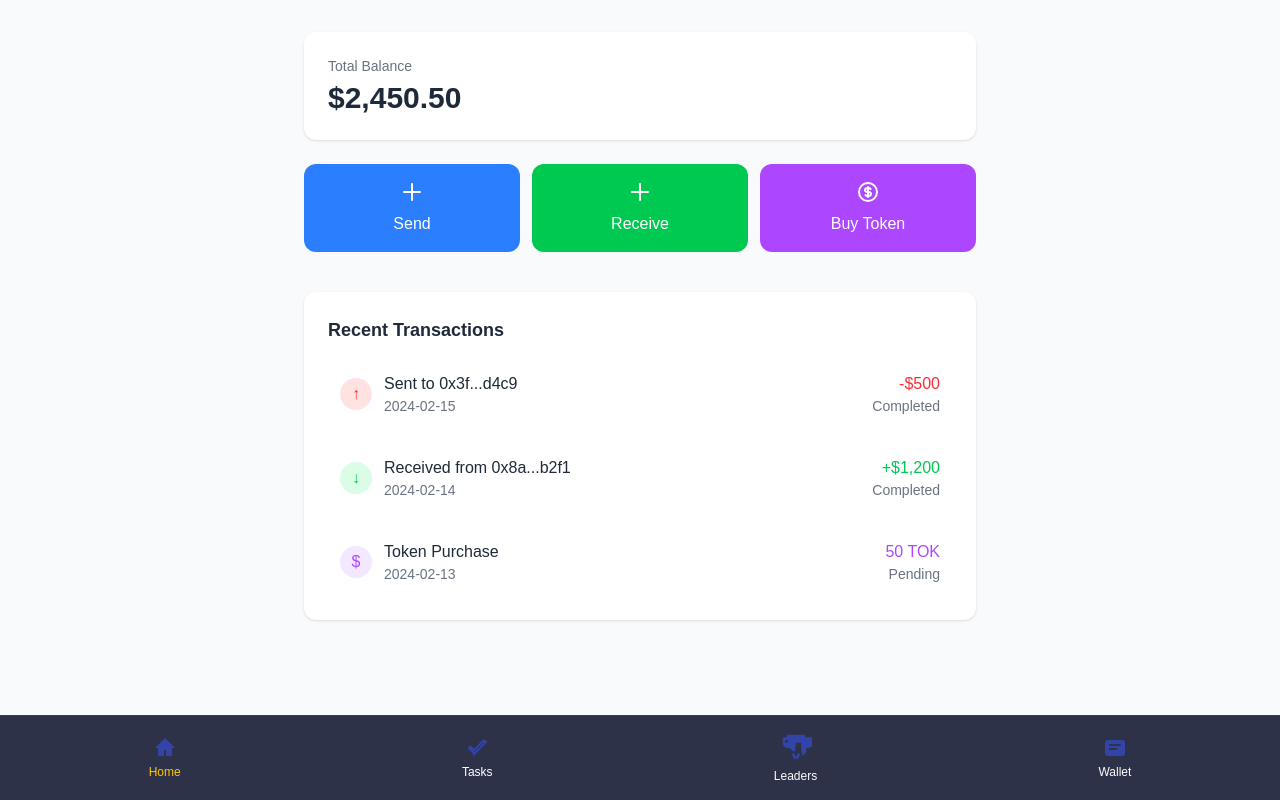
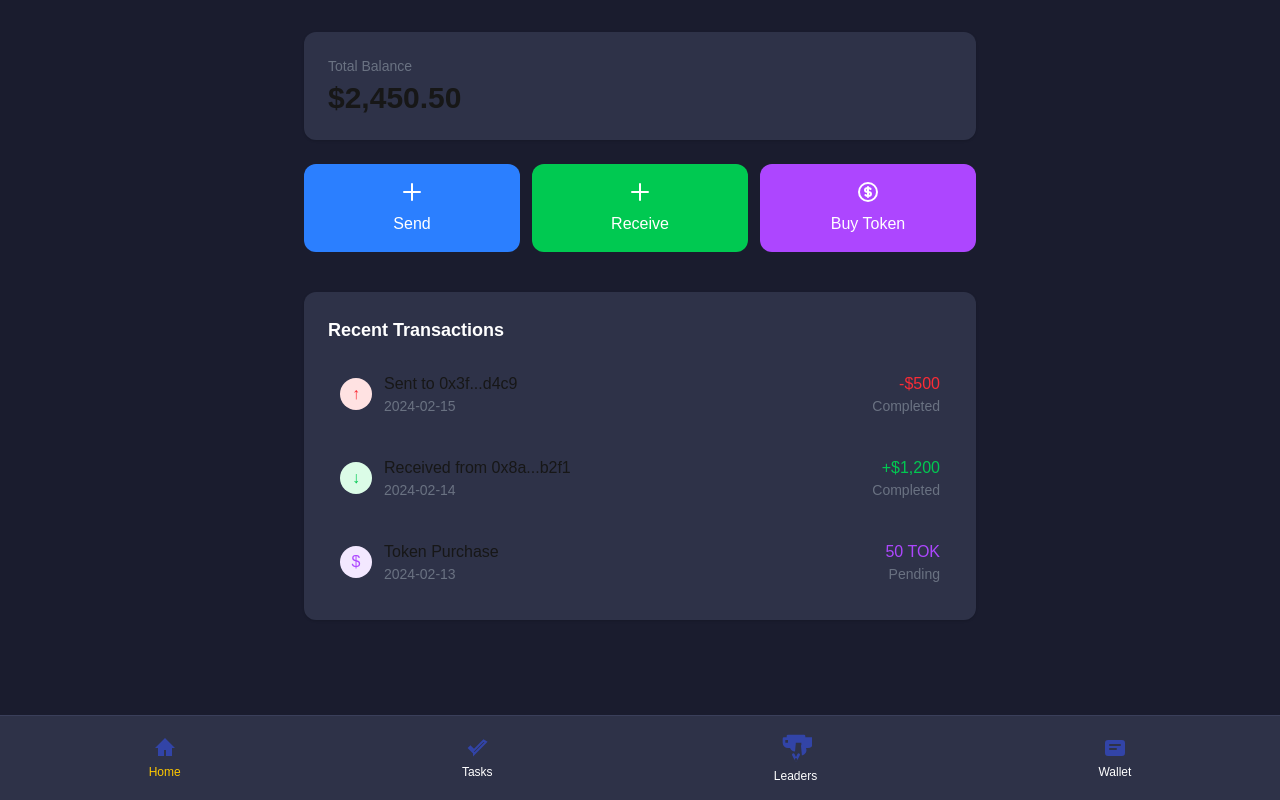
Before and after one commit to Bhee-tec/FLUXX-BOT, a Next.js app: page /wallet in a window 1280 px wide. Built offline with nearby package versions, Linux system fonts and the light colour scheme.

Commit message:
Updated project: added new feature X

```diff
--- a/app/components/ui/navbar.tsx
+++ b/app/components/ui/navbar.tsx
@@ -1,9 +1,9 @@
 "use client";
 import {useRouter} from 'next/navigation';
 import React from 'react';
-import Link from 'next/link';
 
 export default function navbar() {
+    // eslint-disable-next-line react-hooks/rules-of-hooks
     const router = useRouter();
 
   return (
--- a/app/leader/page.tsx
+++ b/app/leader/page.tsx
@@ -1,5 +1,5 @@
 import React from 'react'
-import Navbar from '@/app/components/ui/navbar'
+import Navbar from '@/app/components/ui/Navbar'
 
 export default function leader() {
   return (
--- a/app/page.tsx
+++ b/app/page.tsx
@@ -1,5 +1,5 @@
 import React from 'react'
-import Navbar from '@/app/components/ui/navbar'
+import Navbar from '@/app/components/ui/Navbar'
 import Header from '@/app/components/ui/header'
 import Game from '@/app/components/ui/game'
 import Gamedata from '@/app/components/ui/gamedata'
--- a/app/task/page.tsx
+++ b/app/task/page.tsx
@@ -1,5 +1,5 @@
 import React from 'react'
-import Navbar from '@/app/components/ui/navbar'
+import Navbar from '@/app/components/ui/Navbar'
 
 export default function task() {
   return (
--- a/app/wallet/page.tsx
+++ b/app/wallet/page.tsx
@@ -1,14 +1,14 @@
 import React from 'react'
-import Navbar from '@/app/components/ui/navbar'
+import Navbar from '@/app/components/ui/Navbar'
 
 export default function wallet() {
   return (
-    <div className="min-h-screen bg-gray-50 p-4 md:p-8">
+    <div className="min-h-screen bg-[#1a1c2e] p-4 md:p-8">
   <div className="max-w-2xl mx-auto">
     {/* Balance Section */}
-    <div className="bg-white rounded-xl p-4 md:p-6 shadow-sm mb-4 md:mb-6">
+    <div className="bg-[#2e3248] rounded-xl p-4 md:p-6 shadow-sm mb-4 md:mb-6">
       <h2 className="text-xs md:text-sm text-gray-500 mb-1">Total Balance</h2>
-      <div className="text-2xl md:text-3xl font-bold text-gray-800">$2,450.50</div>
+      <div className="text-2xl md:text-3xl font-bold text-white-400">$2,450.50</div>
     </div>
 
     {/* Action Buttons - Smaller on Mobile */}
@@ -35,8 +35,8 @@ export default function wallet() {
       </button>
     </div>
 
-    <div className="bg-white rounded-xl shadow-sm p-6">
-      <h3 className="text-lg font-semibold text-gray-800 mb-4">Recent Transactions</h3>
+    <div className="bg-[#2e3248] rounded-xl shadow-sm p-6">
+      <h3 className="text-lg font-semibold text-white mb-4">Recent Transactions</h3>
 
       <div className="space-y-4 max-h-96 overflow-y-auto">
         {[
@@ -53,7 +53,7 @@ export default function wallet() {
                 {tx.type === 'sent' ? '↑' : tx.type === 'received' ? '↓' : '$'}
               </div>
               <div>
-                <div className="font-medium text-gray-800">
+                <div className="font-medium text-white-400">
                   {tx.type === 'sent' ? `Sent to ${tx.to}` :
                    tx.type === 'received' ? `Received from ${tx.from}` :
                    tx.details}
```
